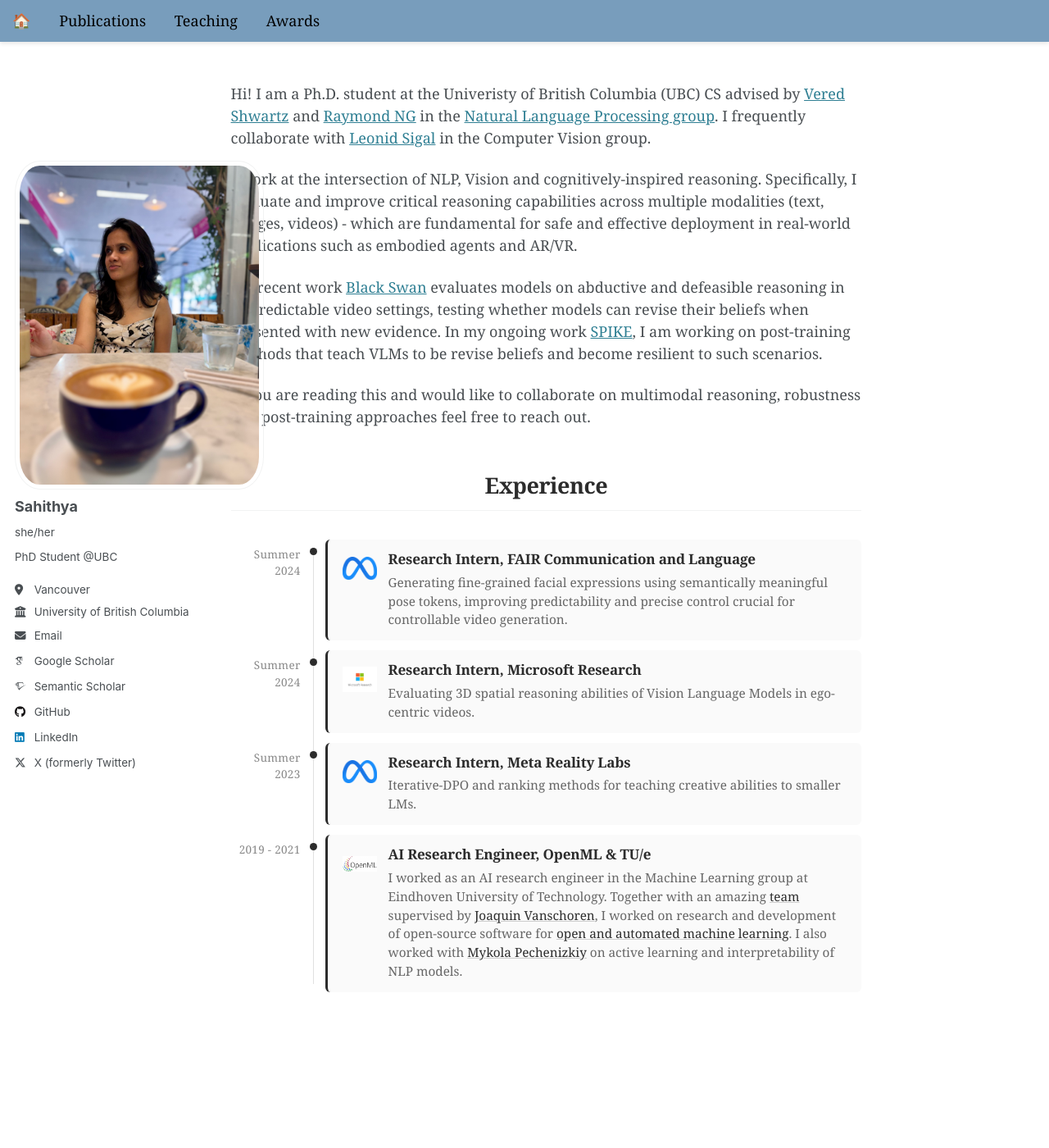
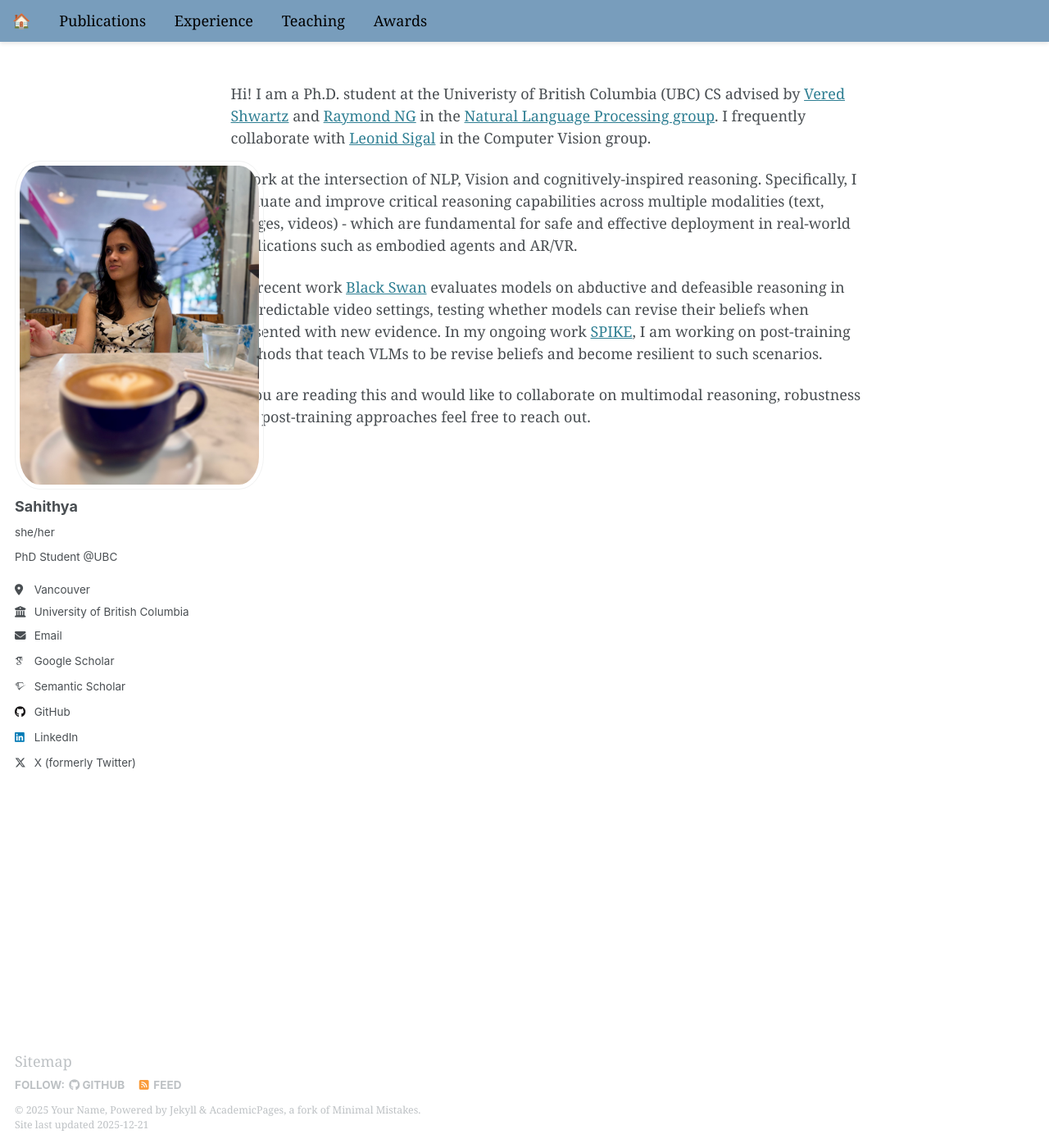
Before and after one commit to sahithyaravi/sahithyaravi.github.io, a Jekyll site: the page built from _pages/about.md, in a window 1280 px wide and 1400 px high. Shown: the whole window at 82% size. Built offline with Jekyll 4.4.1, drawn with Linux system fonts in a browser that asks for light colours; some web fonts are replaced.

Commit message:
move experience

```diff
--- a/_data/navigation.yml
+++ b/_data/navigation.yml
@@ -8,11 +8,11 @@
   - title: 🏠
     url: /
 
-  # - title: "Experience"
-  #   url: /experience/
-
   - title: "Publications"
     url: /publications/
+
+  - title: "Experience"
+    url: /experience/
 
   - title: "Teaching"
     url: /teaching/
--- a/_pages/about.md
+++ b/_pages/about.md
@@ -13,193 +13,3 @@
 My recent work [Black Swan](https://blackswan.cs.ubc.ca/) evaluates models on abductive and defeasible reasoning in unpredictable video settings, testing whether models can revise their beliefs when presented with new evidence. In my ongoing work [SPIKE](https://www.arxiv.org/pdf/2509.23433), I am working on post-training methods that teach VLMs to be revise beliefs and become resilient to such scenarios.
 
 If you are reading this and would like to collaborate on multimodal reasoning, robustness and post-training approaches feel free to reach out.
-
-<html lang="en">
-<head>
-<meta charset="UTF-8">
-<meta name="viewport" content="width=device-width, initial-scale=1.0">
-<style>
-
-  /* Timeline container */
-  .timeline {
-    position: relative;
-    max-width: 900px;
-    margin: 0 auto;
-  }
-
-  /* Vertical line */
-  .timeline::after {
-    content: '';
-    position: absolute;
-    width: 1px;
-    top: 10px;
-    bottom: 10px;
-    left: 100px;
-    background: #e0e0e0;
-  }
-
-  /* Individual timeline items */
-  .timeline-item {
-    display: flex;
-    align-items: flex-start;
-    position: relative;
-    margin: 0 0 12px 0;
-  }
-
-  /* Timeline dot */
-  .timeline-item::before {
-    content: '';
-    position: absolute;
-    left: 96px;
-    top: 10px;
-    width: 9px;
-    height: 9px;
-    border-radius: 50%;
-    background: #2c2c2c;
-    z-index: 1;
-  }
-
-  /* Year */
-  .timeline-year {
-    width: 85px;
-    text-align: right;
-    font-size: 0.75rem;
-    font-weight: 500;
-    color: #888;
-    padding-top: 8px;
-    flex-shrink: 0;
-    letter-spacing: 0.3px;
-  }
-
-  /* Experience card */
-  .experience-card {
-    flex: 1;
-    display: flex;
-    gap: 14px;
-    margin-left: 30px;
-    padding: 14px 18px;
-    background: #fafafa;
-    border-radius: 6px;
-    border-left: 3px solid #2c2c2c;
-    transition: all 0.25s ease;
-  }
-
-  .experience-card:hover {
-    background: #f5f5f5;
-    border-left-color: #666;
-    transform: translateX(3px);
-  }
-
-  /* Logo */
-  .experience-card img {
-    width: 42px;
-    height: 42px;
-    object-fit: contain;
-    flex-shrink: 0;
-    opacity: 0.9;
-  }
-
-  /* Content */
-  .experience-content {
-    flex: 1;
-  }
-
-  .experience-content h3 {
-    margin: 0 0 6px 0;
-    font-size: 0.95rem;
-    font-weight: 600;
-    color: #2c2c2c;
-    letter-spacing: -0.2px;
-  }
-
-  .experience-content p {
-    margin: 0;
-    font-size: 0.85rem;
-    line-height: 1.5;
-    color: #666;
-  }
-
-  .experience-content a {
-    color: #2c2c2c;
-    text-decoration: underline;
-    text-decoration-color: #ccc;
-    text-decoration-thickness: 1px;
-    transition: all 0.2s ease;
-  }
-
-  .experience-content a:hover {
-    text-decoration-color: #2c2c2c;
-  }
-
-  h2 {
-    text-align: center;
-    color: #2c2c2c;
-    margin-bottom: 35px;
-    font-weight: 600;
-    font-size: 1.5rem;
-    letter-spacing: -0.5px;
-  }
-</style>
-</head>
-<body>
-
-<h2>Experience</h2>
-
-<div class="timeline">
-  <!-- Experience 1 -->
-  <div class="timeline-item">
-    <div class="timeline-year">Summer 2024</div>
-    <div class="experience-card">
-      <img src="../images/meta_logo.png" alt="FAIR Logo">
-      <div class="experience-content">
-        <h3>Research Intern, FAIR Communication and Language</h3>
-        <p>Generating fine-grained facial expressions using semantically meaningful pose tokens, improving predictability and precise control crucial for controllable video generation.</p>
-      </div>
-    </div>
-  </div>
-
-  <!-- Experience 2 -->
-  <div class="timeline-item">
-    <div class="timeline-year">Summer 2024</div>
-    <div class="experience-card">
-      <img src="../images/msr_logo.jpeg" alt="Microsoft Research Logo">
-      <div class="experience-content">
-        <h3>Research Intern, Microsoft Research</h3>
-        <p>Evaluating 3D spatial reasoning abilities of Vision Language Models in ego-centric videos.</p>
-      </div>
-    </div>
-  </div>
-
-  <!-- Experience 3 -->
-  <div class="timeline-item">
-    <div class="timeline-year">Summer 2023</div>
-    <div class="experience-card">
-      <img src="../images/meta_logo.png" alt="Meta Reality Labs Logo">
-      <div class="experience-content">
-        <h3>Research Intern, Meta Reality Labs</h3>
-        <p>Iterative-DPO and ranking methods for teaching creative abilities to smaller LMs.</p>
-      </div>
-    </div>
-  </div>
-
-  <!-- Experience 4 -->
-  <div class="timeline-item">
-    <div class="timeline-year">2019 - 2021</div>
-    <div class="experience-card">
-      <img src="../images/openml_logo.png" alt="OpenML Logo">
-      <div class="experience-content">
-        <h3>AI Research Engineer, OpenML & TU/e</h3>
-        <p>
-          I worked as an AI research engineer in the Machine Learning group at Eindhoven University of Technology.
-          Together with an amazing <a href="https://github.com/orgs/openml/people">team</a> supervised by
-          <a href="https://joaquinvanschoren.github.io/home/#lab">Joaquin Vanschoren</a>, I worked on research and development of open-source software for
-          <a href="https://github.com/openml">open and automated machine learning</a>. I also worked with
-          <a href="https://www.win.tue.nl/~mpechen/">Mykola Pechenizkiy</a> on active learning and interpretability of NLP models.
-        </p>
-      </div>
-    </div>
-  </div>
-</div>
-
-</body>
-</html>
```
Also changed, not shown: _pages/experience.md (+141 -93 lines).
